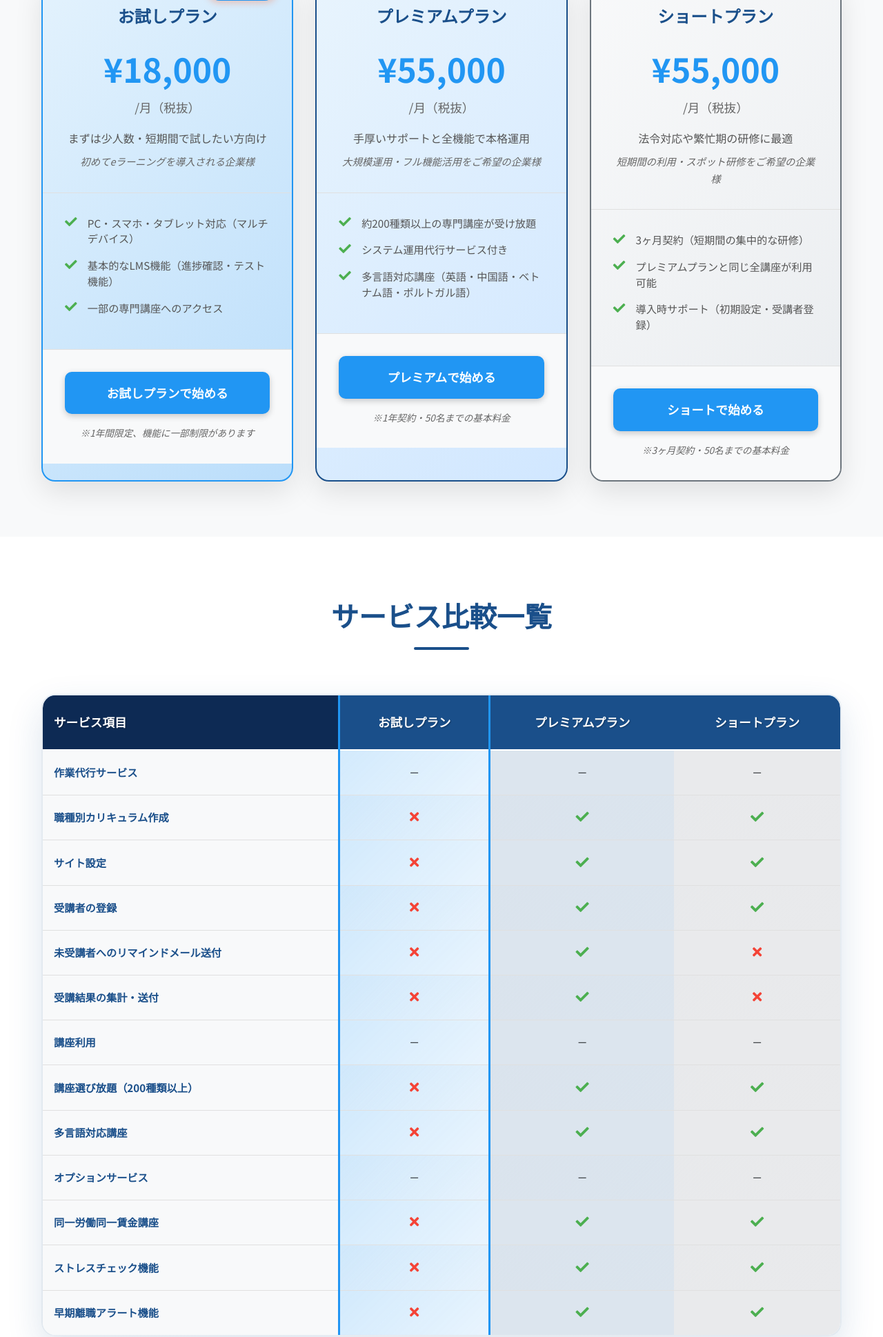
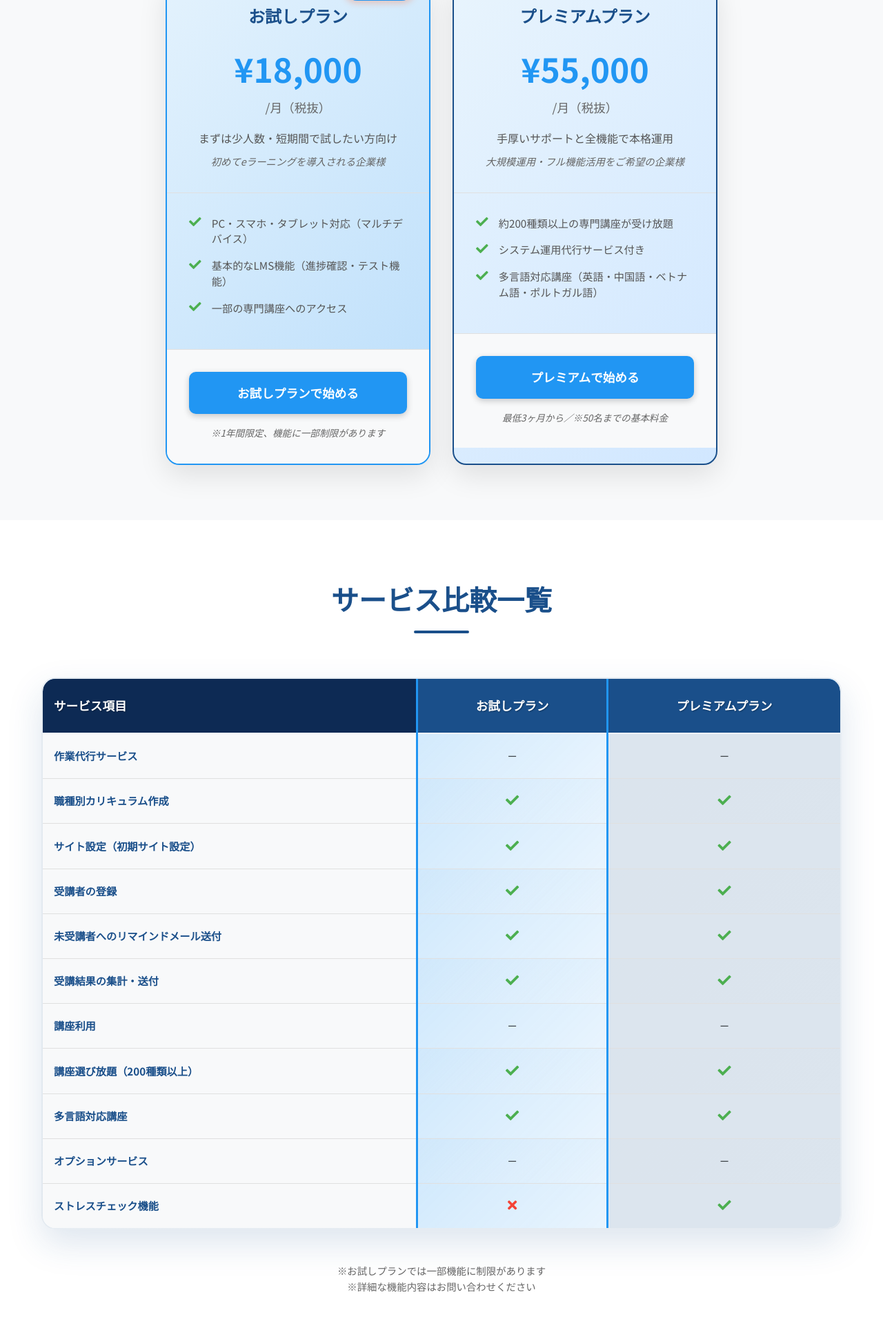
Before and after one commit to masakinakano-cpc/cross-learningwebsite, a website: page pricing.html in a window 1280 px wide. Shown: the part 1171-3109 px from the top of the page at 69% size. Drawn offline with nearby package versions, Linux system fonts and the light colour scheme; placeholder pictures from the web are drawn by us.

Commit message:
feat: sections.cssとpricing.htmlの更新

```diff
--- a/css/sections.css
+++ b/css/sections.css
@@ -211,9 +211,12 @@
 
 .plans-grid {
     display: grid;
-    grid-template-columns: repeat(auto-fit, minmax(350px, 1fr));
+    grid-template-columns: repeat(2, minmax(300px, 1fr));
     gap: 2rem;
     margin-top: 3rem;
+    justify-items: center;
+    max-width: 800px;
+    margin: 3rem auto 0;
 }
 
 .plan-card {
@@ -258,11 +261,6 @@
     background: linear-gradient(135deg, #E8F4FD 0%, #D1E7FF 100%);
 }
 
-/* ショートプラン */
-.short-plan {
-    border-color: #6C757D;
-    background: linear-gradient(135deg, #F8F9FA 0%, #E9ECEF 100%);
-}
 
 .plan-header {
     padding: 2rem;
@@ -444,9 +442,6 @@
     background: rgba(26, 79, 138, 0.15);
 }
 
-.short-col {
-    background: rgba(108, 117, 125, 0.15);
-}
 
 /* クロスラーニング列の強調 */
 .trial-col {
@@ -985,9 +980,6 @@
     border-left: 5px solid #2196F3;
 }
 
-.short-detail {
-    border-left: 5px solid #9E9E9E;
-}
 
 /* レスポンシブ対応 */
 @media (max-width: 768px) {
@@ -1013,6 +1005,7 @@
     .plans-grid {
         grid-template-columns: 1fr;
         gap: 1.5rem;
+        max-width: none;
     }
 
     .trial-plan {
--- a/pricing.html
+++ b/pricing.html
@@ -4,7 +4,7 @@
     <meta charset="UTF-8">
     <meta name="viewport" content="width=device-width, initial-scale=1.0">
     <title>【公式】料金プラン｜派遣eラーニングならクロスラーニング｜月額18,000円〜</title>
-    <meta name="description" content="クロスラーニングの料金プランをご紹介。1年間お試しプラン（月額18,000円〜）、クロスプレミアム、クロスショートから選択可能。初期費用無料、5言語対応（追加費用なし）、製造・物流業界特化のeラーニングシステム。">
+    <meta name="description" content="クロスラーニングの料金プランをご紹介。1年間お試しプラン（月額18,000円〜）、プレミアムプランから選択可能。初期費用無料、5言語対応（追加費用なし）、製造・物流業界特化のeラーニングシステム。">
     <meta name="keywords" content="料金,プラン,月額,初期費用無料,お試しプラン,派遣,eラーニング,製造業,物流,教育訓練,改正派遣法">
 
     <link href="https://fonts.googleapis.com/css2?family=Noto+Sans+JP:wght@300;400;500;700&display=swap" rel="stylesheet">
@@ -20,7 +20,7 @@
         "@context": "https://schema.org",
         "@type": "SoftwareApplication",
         "name": "クロスラーニング",
-        "description": "製造・物流業界に特化した派遣社員向けeラーニングシステム。1年間お試しプラン（月額18,000円〜）、クロスプレミアム、クロスショートから選択可能。",
+        "description": "製造・物流業界に特化した派遣社員向けeラーニングシステム。1年間お試しプラン（月額18,000円〜）、プレミアムプランから選択可能。",
         "url": "https://crosslink.jp.net/crosslearning/",
         "applicationCategory": "EducationApplication",
         "operatingSystem": "Web Browser, iOS, Android",
@@ -38,7 +38,7 @@
             "@type": "Offer",
             "priceCurrency": "JPY",
             "price": "18000",
-            "description": "1年間お試しプラン（月額18,000円〜）、クロスプレミアム、クロスショートから選択可能。初期費用無料。",
+            "description": "1年間お試しプラン（月額18,000円〜）、プレミアムプランから選択可能。初期費用無料。",
             "priceValidUntil": "2025-12-31"
         },
         "provider": {
@@ -177,33 +177,10 @@
                     </div>
                     <div class="plan-footer">
                         <a href="#contact" class="btn-primary">プレミアムで始める</a>
-                        <p class="plan-note">※1年契約・50名までの基本料金</p>
+                        <p class="plan-note">最低3ヶ月から／※50名までの基本料金</p>
                     </div>
                 </div>
 
-                <!-- ショートプラン -->
-                <div class="plan-card short-plan animate-on-scroll">
-                    <div class="plan-header">
-                        <h3>ショートプラン</h3>
-                        <div class="plan-price">
-                            <span class="price-amount">¥55,000</span>
-                            <span class="price-period">/月（税抜）</span>
-                        </div>
-                        <p class="plan-catch">法令対応や繁忙期の研修に最適</p>
-                        <p class="plan-target">短期間の利用・スポット研修をご希望の企業様</p>
-                    </div>
-                    <div class="plan-features">
-                        <ul>
-                            <li><i class="fas fa-check"></i> 3ヶ月契約（短期間の集中的な研修）</li>
-                            <li><i class="fas fa-check"></i> プレミアムプランと同じ全講座が利用可能</li>
-                            <li><i class="fas fa-check"></i> 導入時サポート（初期設定・受講者登録）</li>
-                        </ul>
-                    </div>
-                    <div class="plan-footer">
-                        <a href="#contact" class="btn-primary">ショートで始める</a>
-                        <p class="plan-note">※3ヶ月契約・50名までの基本料金</p>
-                    </div>
-                </div>
             </div>
         </div>
     </section>
@@ -219,7 +196,6 @@
                             <th>サービス項目</th>
                             <th class="trial-col">お試しプラン</th>
                             <th class="premium-col">プレミアムプラン</th>
-                            <th class="short-col">ショートプラン</th>
                         </tr>
                     </thead>
                     <tbody>
@@ -227,79 +203,56 @@
                             <td><strong>作業代行サービス</strong></td>
                             <td class="trial-col">－</td>
                             <td class="premium-col">－</td>
-                            <td class="short-col">－</td>
                         </tr>
                         <tr>
                             <td><strong>職種別カリキュラム作成</strong></td>
-                            <td class="trial-col"><i class="fas fa-times"></i></td>
-                            <td class="premium-col"><i class="fas fa-check"></i></td>
-                            <td class="short-col"><i class="fas fa-check"></i></td>
+                            <td class="trial-col"><i class="fas fa-check" aria-label="利用可"></i></td>
+                            <td class="premium-col"><i class="fas fa-check" aria-label="利用可"></i></td>
                         </tr>
                         <tr>
-                            <td><strong>サイト設定</strong></td>
-                            <td class="trial-col"><i class="fas fa-times"></i></td>
-                            <td class="premium-col"><i class="fas fa-check"></i></td>
-                            <td class="short-col"><i class="fas fa-check"></i></td>
+                            <td><strong>サイト設定（初期サイト設定）</strong></td>
+                            <td class="trial-col"><i class="fas fa-check" aria-label="利用可"></i></td>
+                            <td class="premium-col"><i class="fas fa-check" aria-label="利用可"></i></td>
                         </tr>
                         <tr>
                             <td><strong>受講者の登録</strong></td>
-                            <td class="trial-col"><i class="fas fa-times"></i></td>
-                            <td class="premium-col"><i class="fas fa-check"></i></td>
-                            <td class="short-col"><i class="fas fa-check"></i></td>
+                            <td class="trial-col"><i class="fas fa-check" aria-label="利用可"></i></td>
+                            <td class="premium-col"><i class="fas fa-check" aria-label="利用可"></i></td>
                         </tr>
                         <tr>
                             <td><strong>未受講者へのリマインドメール送付</strong></td>
-                            <td class="trial-col"><i class="fas fa-times"></i></td>
-                            <td class="premium-col"><i class="fas fa-check"></i></td>
-                            <td class="short-col"><i class="fas fa-times"></i></td>
+                            <td class="trial-col"><i class="fas fa-check" aria-label="利用可"></i></td>
+                            <td class="premium-col"><i class="fas fa-check" aria-label="利用可"></i></td>
                         </tr>
                         <tr>
                             <td><strong>受講結果の集計・送付</strong></td>
-                            <td class="trial-col"><i class="fas fa-times"></i></td>
-                            <td class="premium-col"><i class="fas fa-check"></i></td>
-                            <td class="short-col"><i class="fas fa-times"></i></td>
+                            <td class="trial-col"><i class="fas fa-check" aria-label="利用可"></i></td>
+                            <td class="premium-col"><i class="fas fa-check" aria-label="利用可"></i></td>
                         </tr>
                         <tr>
                             <td><strong>講座利用</strong></td>
                             <td class="trial-col">－</td>
                             <td class="premium-col">－</td>
-                            <td class="short-col">－</td>
                         </tr>
                         <tr>
                             <td><strong>講座選び放題（200種類以上）</strong></td>
-                            <td class="trial-col"><i class="fas fa-times"></i></td>
-                            <td class="premium-col"><i class="fas fa-check"></i></td>
-                            <td class="short-col"><i class="fas fa-check"></i></td>
+                            <td class="trial-col"><i class="fas fa-check" aria-label="利用可"></i></td>
+                            <td class="premium-col"><i class="fas fa-check" aria-label="利用可"></i></td>
                         </tr>
                         <tr>
                             <td><strong>多言語対応講座</strong></td>
-                            <td class="trial-col"><i class="fas fa-times"></i></td>
-                            <td class="premium-col"><i class="fas fa-check"></i></td>
-                            <td class="short-col"><i class="fas fa-check"></i></td>
+                            <td class="trial-col"><i class="fas fa-check" aria-label="利用可"></i></td>
+                            <td class="premium-col"><i class="fas fa-check" aria-label="利用可"></i></td>
                         </tr>
                         <tr>
                             <td><strong>オプションサービス</strong></td>
                             <td class="trial-col">－</td>
                             <td class="premium-col">－</td>
-                            <td class="short-col">－</td>
-                        </tr>
-                        <tr>
-                            <td><strong>同一労働同一賃金講座</strong></td>
-                            <td class="trial-col"><i class="fas fa-times"></i></td>
-                            <td class="premium-col"><i class="fas fa-check"></i></td>
-                            <td class="short-col"><i class="fas fa-check"></i></td>
                         </tr>
                         <tr>
                             <td><strong>ストレスチェック機能</strong></td>
-                            <td class="trial-col"><i class="fas fa-times"></i></td>
-                            <td class="premium-col"><i class="fas fa-check"></i></td>
-                            <td class="short-col"><i class="fas fa-check"></i></td>
-                        </tr>
-                        <tr>
-                            <td><strong>早期離職アラート機能</strong></td>
-                            <td class="trial-col"><i class="fas fa-times"></i></td>
-                            <td class="premium-col"><i class="fas fa-check"></i></td>
-                            <td class="short-col"><i class="fas fa-check"></i></td>
+                            <td class="trial-col"><i class="fas fa-times" aria-label="利用不可"></i></td>
+                            <td class="premium-col"><i class="fas fa-check" aria-label="利用可"></i></td>
                         </tr>
                     </tbody>
                 </table>
@@ -355,7 +308,7 @@
                                 <li><i class="fas fa-check"></i> 約200種類以上の専門講座が受け放題（製造・物流に特化した講座を網羅）</li>
                                 <li><i class="fas fa-check"></i> システム運用代行サービスによる手厚いサポート（講座設定や受講管理作業を代行）</li>
                                 <li><i class="fas fa-check"></i> 英語・中国語・ベトナム語・ポルトガル語対応の多言語講座</li>
-                                <li><i class="fas fa-check"></i> 人事支援のための「同一労働同一賃金講座」や「ストレスチェック」「離職防止アラート」機能を標準搭載</li>
+                                <li><i class="fas fa-check"></i> 人事支援のための「ストレスチェック」機能を標準搭載</li>
                             </ul>
                         </div>
                         <div class="detail-price">
@@ -373,33 +326,6 @@
                 </div>
             </div>
 
-            <!-- ショートプラン詳細 -->
-            <div class="plan-detail-item short-detail animate-on-scroll">
-                <div class="detail-content">
-                    <div class="detail-text">
-                        <h3>ショートプラン</h3>
-                        <p class="detail-subtitle">法令対応や繁忙期の研修など、必要な期間だけ集中的に研修を実施したい企業様</p>
-                        <div class="detail-features">
-                            <ul>
-                                <li><i class="fas fa-check"></i> プレミアムプランと同じ全講座が利用可能（3ヶ月の契約期間内で自由に受講）</li>
-                                <li><i class="fas fa-check"></i> サイト初期設定や受講者登録など導入時サポートを提供（運用開始をスムーズに支援）</li>
-                                <li><i class="fas fa-check"></i> 基本的な管理機能とオプション機能（ストレスチェック・アラート等）を利用可能</li>
-                            </ul>
-                        </div>
-                        <div class="detail-price">
-                            <span class="price">¥55,000</span>
-                            <span class="period">/月（税抜）</span>
-                        </div>
-                        <a href="#contact" class="btn-primary">詳細を見る</a>
-                    </div>
-                    <div class="detail-image">
-                        <div class="image-placeholder">
-                            <i class="fas fa-laptop"></i>
-                            <p>クロスラーニング<br>ショートプラン画面</p>
-                        </div>
-                    </div>
-                </div>
-            </div>
         </div>
     </section>
 
@@ -497,8 +423,7 @@
             </div>
             <div class="comparison-notes">
                 <p>※お試しプランは利用できる機能や講座内容に一部制限があります。（全講座の利用や運用代行サービスは含まれません）</p>
-                <p>※ショートプランは3ヶ月単位の契約です。必要に応じて契約延長や再開も可能です。</p>
-                <p>※プレミアムプラン・ショートプランの料金は、それぞれ50名分の受講者ID利用料を含む基本料金です。追加の受講者については別途従量課金が発生します。</p>
+                <p>※プレミアムプランの料金は50名分の受講者ID利用料を含む基本料金です。追加の受講者については別途従量課金が発生します。</p>
                 <p>※初期設定費用が別途発生いたします。</p>
             </div>
         </div>
```
